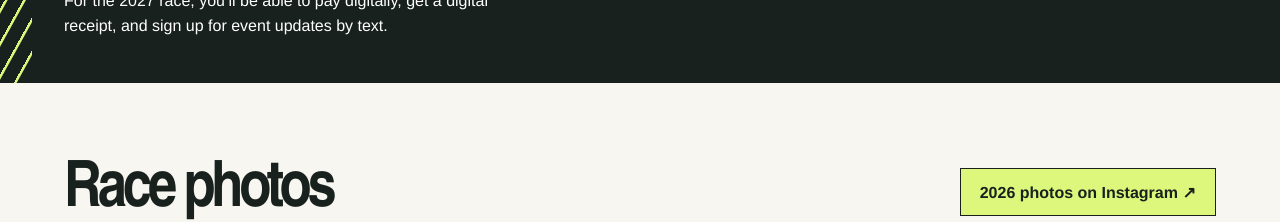
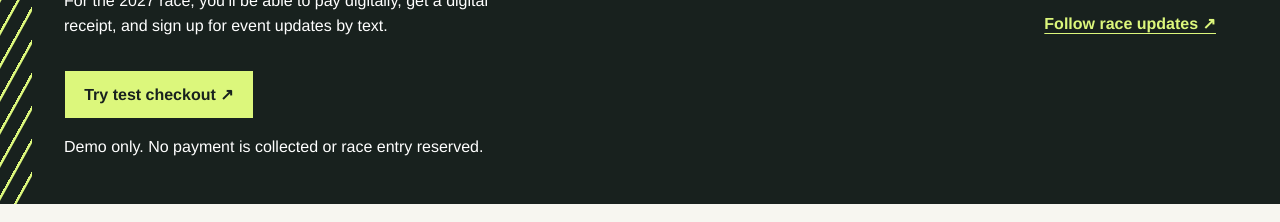
Before and after one commit to nathantrieu360/sd-milk-mile, a React (Vite) app: page / in a window 1280 px wide. Shown: the part 1432-1654 px from the top of the page. Built offline with nearby package versions, Linux system fonts and the light colour scheme.

Commit message:
Add a Stripe test checkout to the 2027 race section

```diff
--- a/src/SDMilkMile.jsx
+++ b/src/SDMilkMile.jsx
@@ -68,6 +68,10 @@ export default function SDMilkMile() {
           <p className="label">2027 Milk Mile</p>
           <h2>Coming soon</h2>
           <p className="next-details">For the 2027 race, you’ll be able to pay digitally, get a digital receipt, and sign up for event updates by text.</p>
+          <div className="actions">
+            <a className="button" href="https://buy.stripe.com/test_4gM28k90ccKV03J5sv6Ri00">Try test checkout ↗</a>
+          </div>
+          <p className="next-details">Demo only. No payment is collected or race entry reserved.</p>
         </div>
         <a className="text-link" href={instagram}>Follow race updates ↗</a>
       </section>
--- a/src/race.css
+++ b/src/race.css
@@ -61,7 +61,7 @@ td { font: bold 1.15rem monospace; }
 td small, th small { font: 400 .8rem/1.5 Arial, sans-serif; }
 .next { position: relative; background: var(--ink); color: white; padding-top: 2.8rem; padding-bottom: 2.8rem; overflow: hidden; }
 .next::before { color: var(--lime); top: 0; bottom: 0; left: 0; width: 2.5vw; }
-.next .label, .next a { color: var(--lime); }
+.next .label, .next .text-link { color: var(--lime); }
 .next h2 { margin-top: .35rem; }
 .section-head { margin-bottom: 1.5rem; flex-wrap: wrap; }
 .gallery { display: grid; grid-template-columns: repeat(4, 1fr); gap: .5rem; }
```
